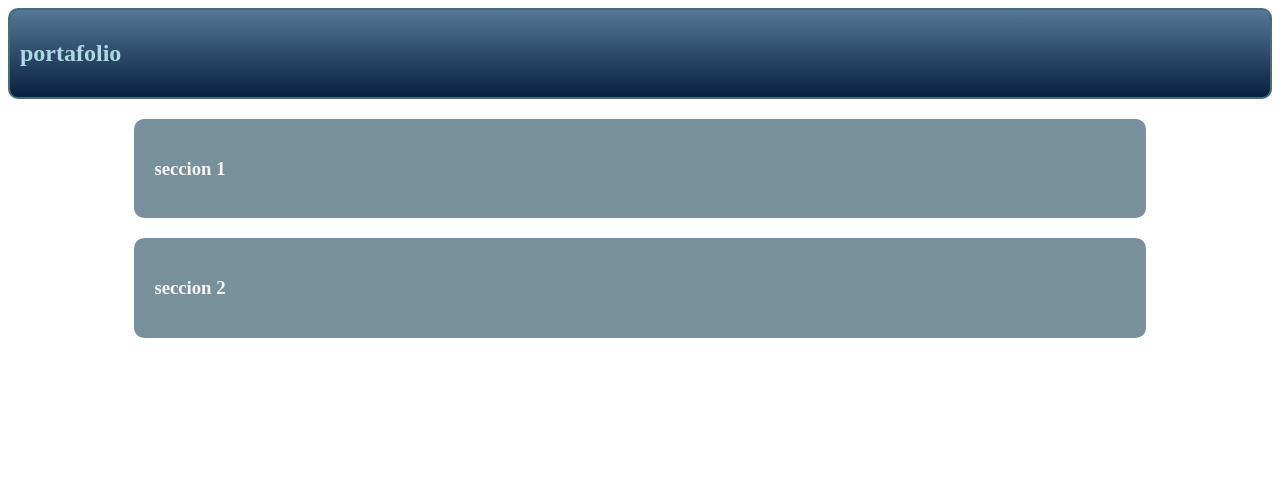
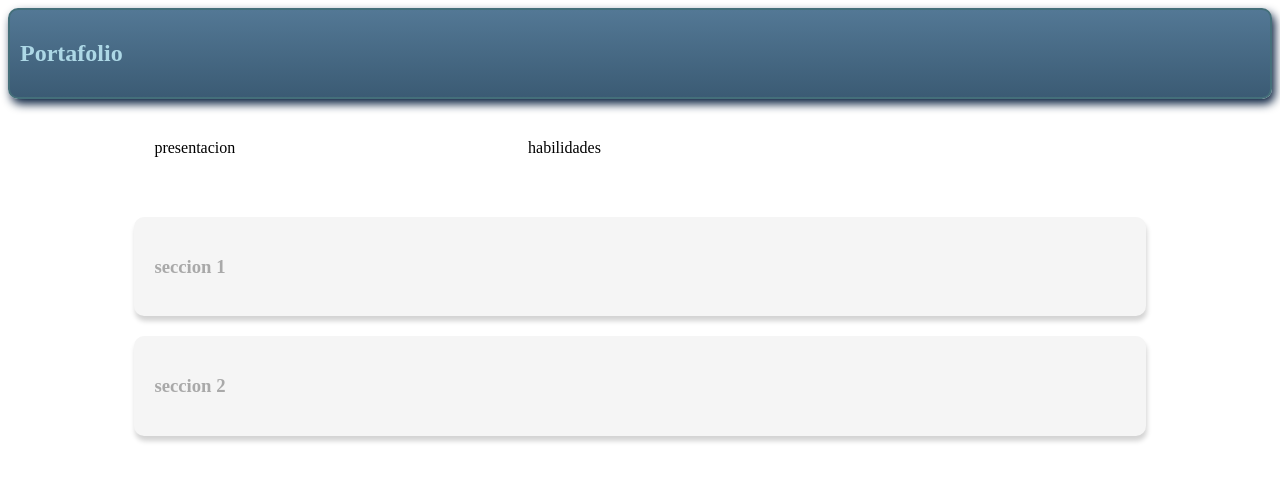
Before and after one commit to nicosup98/portafolio, a React app: page / in a window 1280 px wide. Shown: the top 480 px of the page. Built offline with nearby package versions, Linux system fonts and the light colour scheme; the HTML template or start-up script is replaced by a standard one.

Commit message:
maquetacion actualizada

```diff
--- a/src/components/app.jsx
+++ b/src/components/app.jsx
@@ -4,12 +4,16 @@ export const App = ()=>{
     return (
         <div>
             <header>
-                <h2>portafolio</h2>
+                <h2>Portafolio</h2>
             </header>
-            <section className="bg-gray rounded">
+            <article >
+                <div className="spacing">presentacion</div>
+                <div className="spacing">habilidades</div>
+            </article>
+            <section className="rounded spacing">
                 <h3>seccion 1</h3>
             </section>
-            <section className="bg-gray rounded">
+            <section className="rounded spacing">
                 <h3>seccion 2</h3>
             </section>
         </div>
--- /dev/null
+++ b/src/index.html
@@ -0,0 +1,12 @@
+<!DOCTYPE html>
+<html lang="en">
+<head>
+    <meta charset="UTF-8">
+    <meta http-equiv="X-UA-Compatible" content="IE=edge">
+    <meta name="viewport" content="width=device-width, initial-scale=1.0">
+    <title><%= htmlWebpackPlugin.options.title %></title>
+</head>
+<body>
+    <div id="root"></div>
+</body>
+</html>
--- a/src/styles/index.css
+++ b/src/styles/index.css
@@ -4,7 +4,8 @@ header{
     justify-content: flex-start;
     border: 2px solid #446f7a;
     padding: 10px;
-    background-image: linear-gradient(#537895,#09203f);
+    background-image: linear-gradient(#537895,#3b5b74);
+    box-shadow: 3px 5px 10px #09203f;
     color: lightblue;
     border-radius: 10px;
 }
@@ -12,18 +13,25 @@ header{
 section{
     display: flex;
     flex-direction: column;
-    margin: 20px;
-    margin-left: 10%;
-    margin-right: 10%;
-    padding: 20px;
-    border: 1px thin #b0bec5;
-    color: whitesmoke;
+    border: 1px thin #949da1;
+    background-color: whitesmoke;
+    color: darkgrey;
+    box-shadow: 1px 5px 5px lightgrey;
+}
+
+article{
+    display: flex;
+    flex-direction: row;
+    align-content: flex-end;
 }
 
 .rounded{
     border-radius: 10px;
 }
 
-.bg-gray{
-    background-color: #78909c;
+.spacing{
+    margin: 20px;
+    margin-left: 10%;
+    margin-right: 10%;
+    padding: 20px;
 }
--- a/webpack.config.js
+++ b/webpack.config.js
@@ -1,12 +1,14 @@
 const path = require("path")
 const MiniCssExtractPlugin = require('mini-css-extract-plugin');
+const htmlWebpackPlugin = require("html-webpack-plugin")
 const mode = process.env.MODE === "prod"? 'production':"development"
 module.exports = {
     entry:{
         main: "./src/index.js"
     },
     plugins:[
-        new MiniCssExtractPlugin()
+        new MiniCssExtractPlugin(),
+        new htmlWebpackPlugin({title:'portafolio',template:"./src/index.html"})
     ],
     output:{
         filename:"[name].bundle.js",
```
Also changed, not shown: 5 other files (tests, documents, lock files or other folders).
